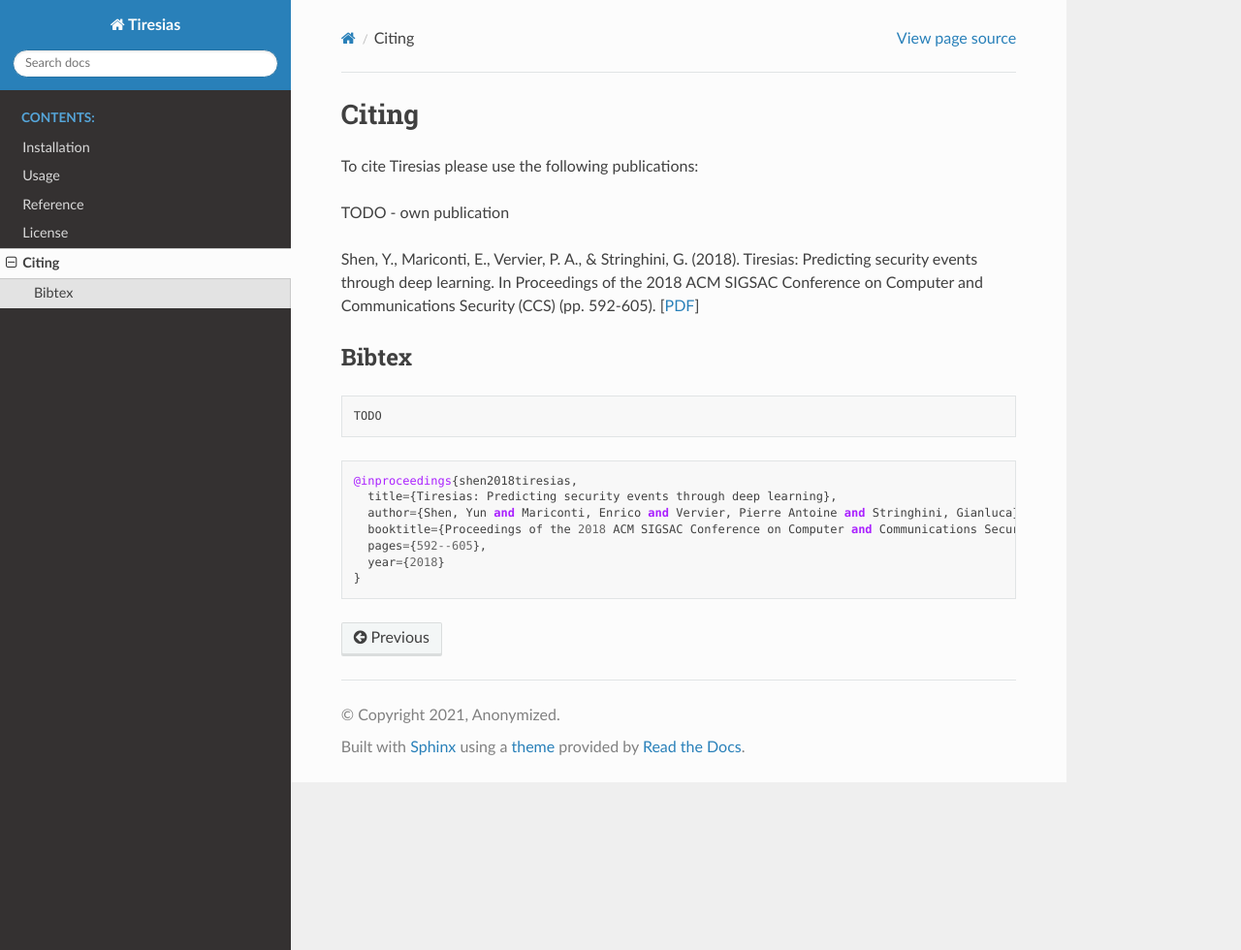
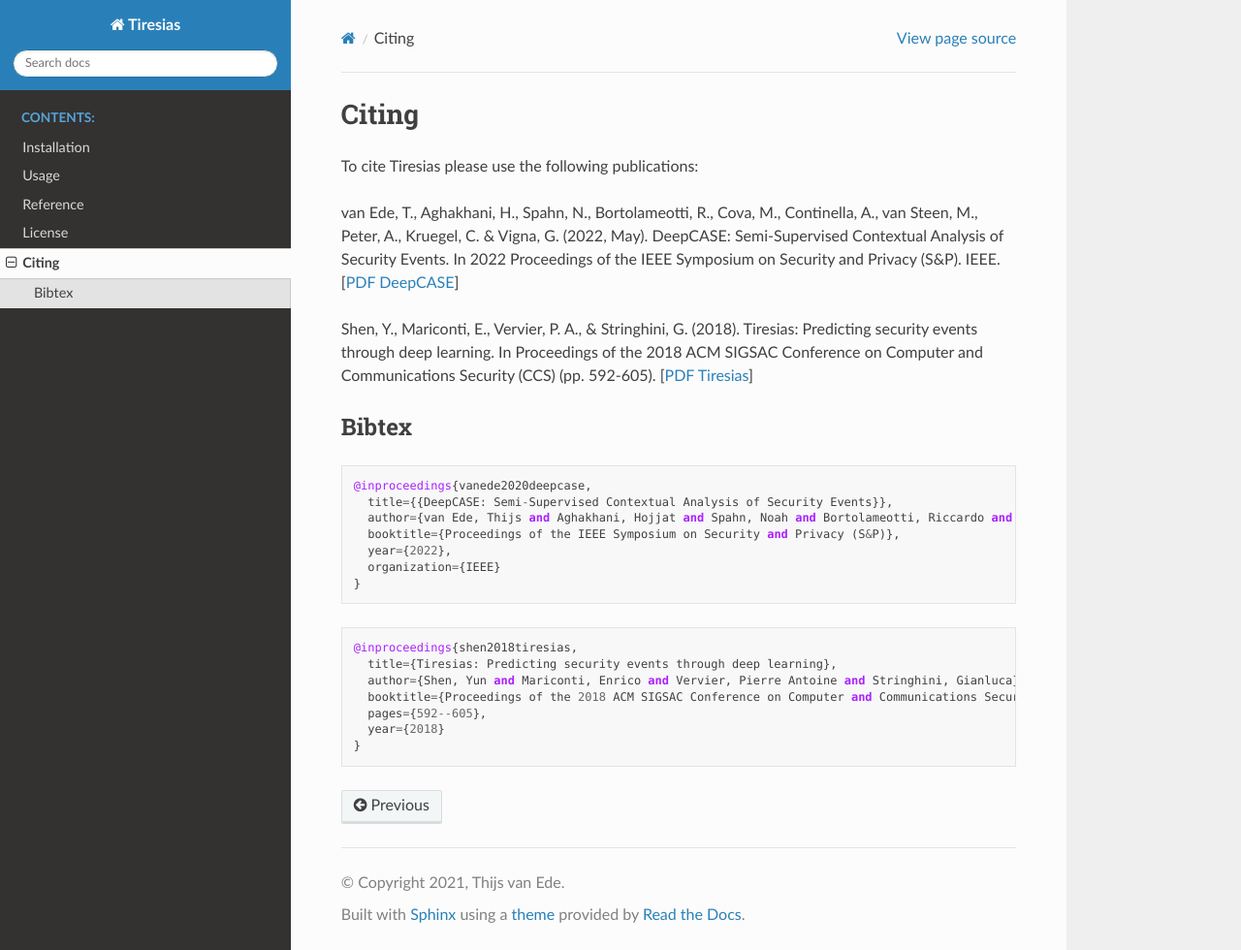
Before and after one commit to Thijsvanede/Tiresias, a Sphinx documentation site: the page built from docs/source/citing.rst, in a window 1280 px wide and 980 px high. Shown: the whole window at 97% size. Built offline with Sphinx 7.4.7 and the Read the Docs theme 2.0.0, drawn with Linux system fonts in a browser that asks for light colours.

```diff
--- a/docs/source/citing.rst
+++ b/docs/source/citing.rst
@@ -5,18 +5,28 @@ Citing
 
 To cite Tiresias please use the following publications:
 
-TODO - own publication
+van Ede, T., Aghakhani, H., Spahn, N., Bortolameotti, R., Cova, M., Continella, A., van Steen, M., Peter, A., Kruegel, C. & Vigna, G. (2022, May). DeepCASE: Semi-Supervised Contextual Analysis of Security Events. In 2022 Proceedings of the IEEE Symposium on Security and Privacy (S&P). IEEE.
+[`PDF DeepCASE`_]
+
+.. _`PDF DeepCASE`: https://vm-thijs.ewi.utwente.nl/static/homepage/papers/deepcase.pdf
 
 Shen, Y., Mariconti, E., Vervier, P. A., & Stringhini, G. (2018). Tiresias: Predicting security events through deep learning. In Proceedings of the 2018 ACM SIGSAC Conference on Computer and Communications Security (CCS) (pp. 592-605).
-[`PDF`_]
+[`PDF Tiresias`_]
 
-.. _PDF: https://doi.org/10.1145/3243734.3243811
+.. _`PDF Tiresias`: https://doi.org/10.1145/3243734.3243811
 
 Bibtex
 ^^^^^^
 .. code::
 
-  TODO
+  @inproceedings{vanede2020deepcase,
+    title={{DeepCASE: Semi-Supervised Contextual Analysis of Security Events}},
+    author={van Ede, Thijs and Aghakhani, Hojjat and Spahn, Noah and Bortolameotti, Riccardo and Cova, Marco and Continella, Andrea and van Steen, Maarten and Peter, Andreas and Kruegel, Christopher and Vigna, Giovanni},
+    booktitle={Proceedings of the IEEE Symposium on Security and Privacy (S&P)},
+    year={2022},
+    organization={IEEE}
+  }
+
 
 .. code::
 
--- a/docs/source/conf.py
+++ b/docs/source/conf.py
@@ -18,8 +18,8 @@ sys.path.insert(0, os.path.abspath('../../tiresias'))
 # -- Project information -----------------------------------------------------
 
 project = 'Tiresias'
-copyright = '2021, Anonymized'
-author = 'Anonymized'
+copyright = '2021, Thijs van Ede'
+author = 'Thijs van Ede'
 
 # The full version, including alpha/beta/rc tags
 release = '0.0.1'
--- a/docs/source/license.rst
+++ b/docs/source/license.rst
@@ -3,7 +3,7 @@ License
 
 MIT License
 
-Copyright (c) 2021 Anonymized
+Copyright (c) 2021 Thijs van Ede
 
 Permission is hereby granted, free of charge, to any person obtaining a copy
 of this software and associated documentation files (the "Software"), to deal
```
Also changed, not shown: docs/source/index.rst (+3 -5 lines), docs/source/installation.rst (+11 -2 lines).
